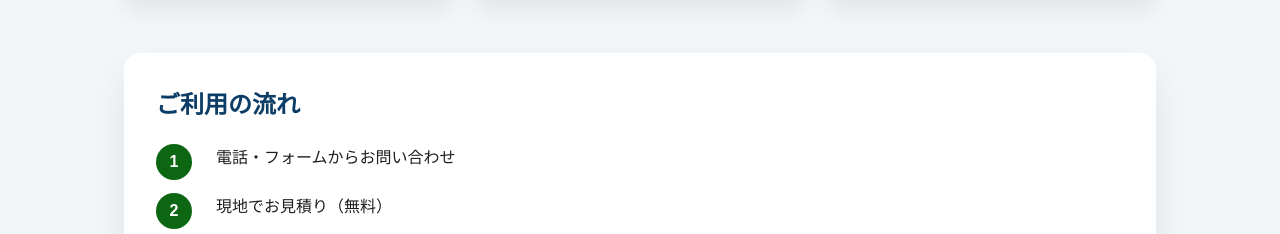
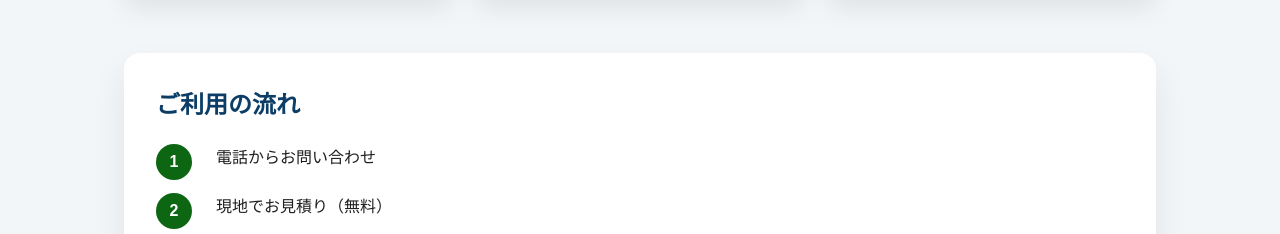
Before and after one commit to masyumaroro/masyumaroro.github.io, a plain HTML site: page kataduke.html in a window 1280 px wide. Shown: the part 1105-1339 px from the top of the page. Drawn offline with Linux system fonts and the light colour scheme.

Commit message:
fix:軽度の修理

```diff
--- a/kataduke.html
+++ b/kataduke.html
@@ -74,7 +74,7 @@
       <section class="flow">
         <h3>ご利用の流れ</h3>
         <ol>
-          <li>電話・フォームからお問い合わせ</li>
+          <li>電話からお問い合わせ</li>
           <li>現地でお見積り（無料）</li>
           <li>作業日を確定し、片付け・回収を実施</li>
           <li>完了確認後にご精算</li>
```
